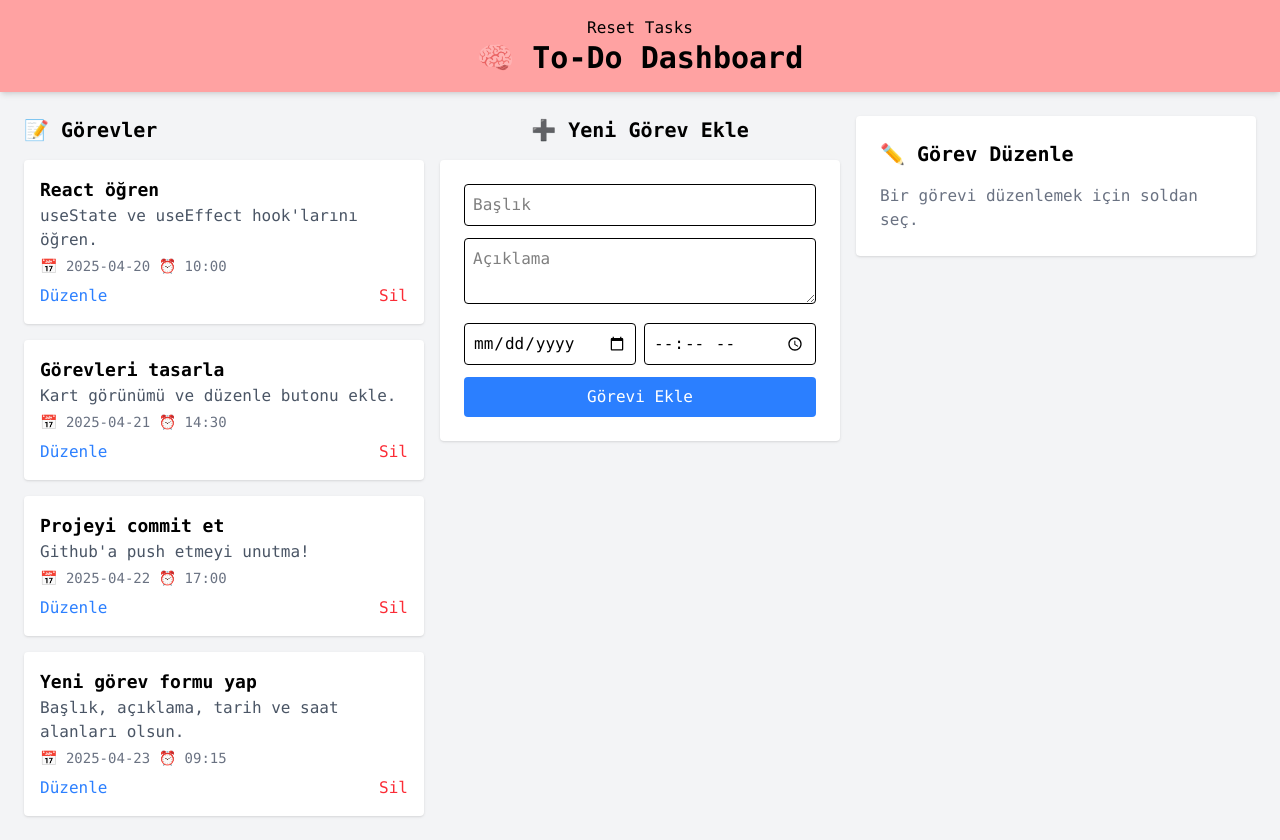
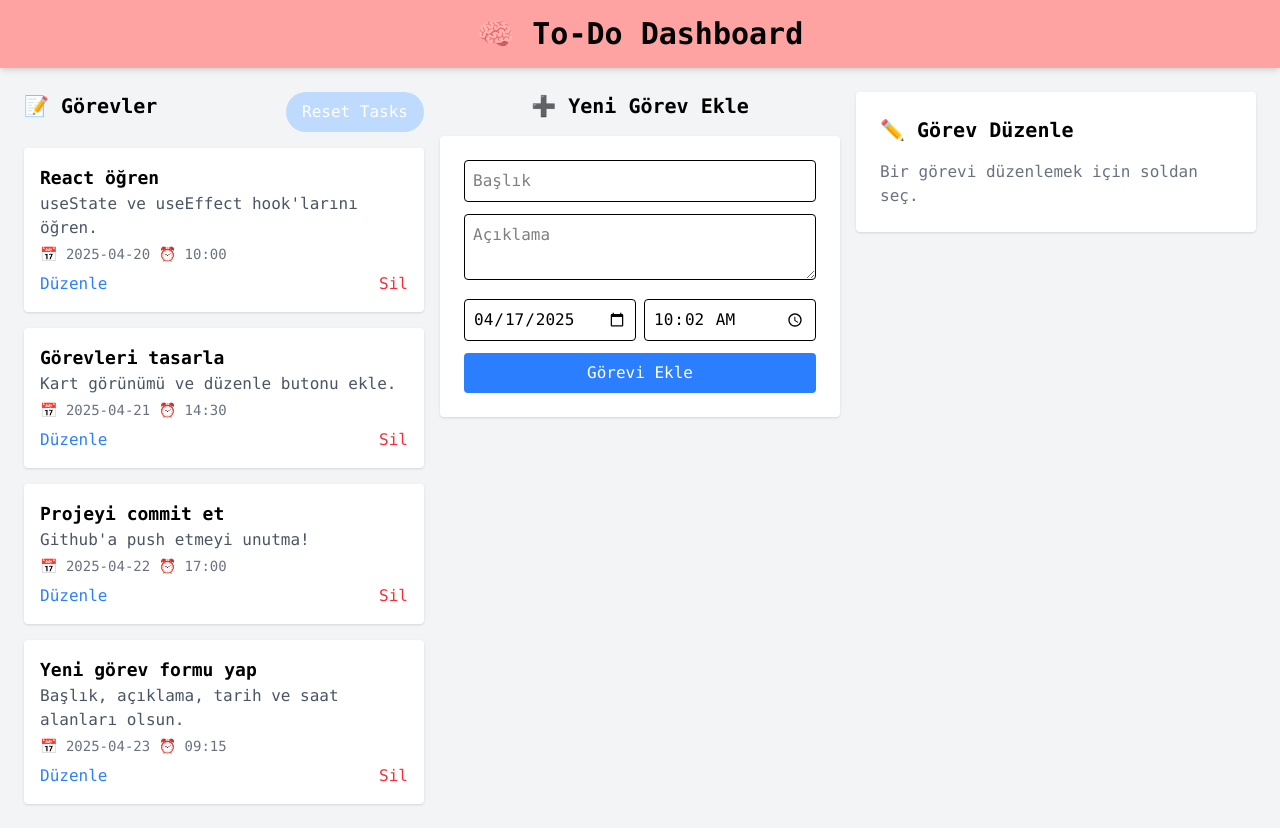
Before and after one commit to BerenSaglam41/To-Do-React, a React (Vite) app in the folder My-Project/: page / in a window 1280 px wide. Built offline with nearby package versions, Linux system fonts and the light colour scheme.

Commit message:
Updating

```diff
--- a/My-Project/src/compoments/AddMission.jsx
+++ b/My-Project/src/compoments/AddMission.jsx
@@ -1,10 +1,26 @@
-import React from 'react'
-import { useContext } from 'react';
+import React, { useContext, useEffect } from 'react';
 import { AppContext } from '../context/AppContext';
 
 const AddMission = () => {
-    const { setTasks,setNewTask,newTask } = useContext(AppContext);
-    // Görev ekleme
+  const { setTasks, setNewTask, newTask } = useContext(AppContext);
+
+  // Bugünün tarihini "YYYY-MM-DD" formatında alır
+  const getCurrentDate = () => new Date().toISOString().slice(0, 10);
+
+  // Şu anki saati "HH:MM" formatında alır
+  const getCurrentTime = () => new Date().toTimeString().slice(0, 5);
+
+  // Bileşen yüklendiğinde başlangıç tarih/saat ayarla
+  useEffect(() => {
+    setNewTask({
+      title: '',
+      description: '',
+      date: getCurrentDate(),
+      time: getCurrentTime(),
+    });
+  }, []);
+
+  // Görev ekleme işlemi
   const handleAddTask = () => {
     if (!newTask.title) return alert("Başlık boş olamaz!");
     const task = {
@@ -12,8 +28,16 @@ const AddMission = () => {
       id: Date.now(),
     };
     setTasks((prev) => [...prev, task]);
-    setNewTask({ title: '', description: '', date: '', time: '' });
+
+    // Formu sıfırla, tarih ve saat tekrar şu anki zaman olsun
+    setNewTask({
+      title: '',
+      description: '',
+      date: getCurrentDate(),
+      time: getCurrentTime(),
+    });
   };
+
   return (
     <div>
       <h2 className="text-xl font-semibold mb-4 text-center">➕ Yeni Görev Ekle</h2>
@@ -47,13 +71,13 @@ const AddMission = () => {
         </div>
         <button
           onClick={handleAddTask}
-            className="w-full bg-blue-500 text-white py-2 rounded hover:bg-blue-600 transition"
+          className="w-full bg-blue-500 text-white py-2 rounded hover:bg-blue-600 transition active:bg-white/20"
         >
           Görevi Ekle
         </button>
       </section>
     </div>
-  )
-}
+  );
+};
 
-export default AddMission
+export default AddMission;
--- a/My-Project/src/compoments/Missinons.jsx
+++ b/My-Project/src/compoments/Missinons.jsx
@@ -1,7 +1,7 @@
 import React, { useContext } from 'react'
 import { AppContext } from '../context/AppContext';
 const Missinons = () => {
-    const {tasks,setEditingTask,setTasks} = useContext(AppContext);
+    const {tasks,setEditingTask,setTasks,resetTasks} = useContext(AppContext);
 
     const handleEdit = (task) => {
         setEditingTask({ ...task }); // kopya ver ki inputlar controlled olsun
@@ -9,16 +9,42 @@ const Missinons = () => {
     const handleDelete = (task) => {
     setTasks((prev) => prev.filter((t) => t.id !== task.id));
     }
+    const getTaskStatus = (dateStr) => {
+      const today = new Date();
+      const taskDate = new Date(dateStr);
+      const diffTime = taskDate.getTime() - today.getTime();
+      const diffDays = Math.ceil(diffTime / (1000 * 60 * 60 * 24));
+      if (diffDays < 0) return "Tarih geçti";
+      if (diffDays <= 2) return "Tarihi yaklaşıyor";
+      return null;
+    }
+
   return (
     <div>
         <section className="space-y-4">
-          <h2 className="text-xl font-semibold">📝 Görevler</h2>
+          <div className='flex justify-between'>
+            <h2 className="text-xl font-semibold">📝 Görevler</h2>
+            <button className='px-4 py-2 rounded-full bg-blue-200 hover:bg-blue-400 active:bg-white text-white transition duration-100' onClick={()=>resetTasks()}>Reset Tasks</button>
+          </div>
           {tasks.length === 0 && (
             <p className="text-gray-500">Henüz görev yok.</p>
           )}
           {tasks.map((task) => (
             <div key={task.id} className="bg-white p-4 rounded shadow">
-              <h3 className="font-bold text-lg">{task.title}</h3>
+              <div className='flex justify-between'>
+                <h3 className="font-bold text-lg">{task.title}</h3>
+                <p
+                  className={
+                    getTaskStatus(task.date) === "Tarih geçti"
+                      ? "text-white font-semibold font-bold bg-red-950 px-2 py-2 rounded-full "
+                      : getTaskStatus(task.date) === "Tarihi yaklaşıyor"
+                      ? "text-white py-2 font-semibold bg-red-500 rounded-full px-2"
+                      : ""
+                  }
+                >
+                  {getTaskStatus(task.date)}
+                </p>
+              </div>
               <p className="text-gray-600">{task.description}</p>
               <div className="text-sm text-gray-500 mt-1">
                 📅 {task.date} ⏰ {task.time}
@@ -26,7 +52,11 @@ const Missinons = () => {
               <div className='flex justify-between'>
                 <button
                   onClick={() => handleEdit(task)}
-                  className="text-blue-500 hover:underline mt-2"
+                  className={
+                    getTaskStatus(task.date) === "Tarih geçti" ?
+                    "text-black-500 hover:underline mt-2 pointer-events-none" :
+                    "text-blue-500 hover:underline mt-2"
+                  }
                 >
                   Düzenle
                 </button>
--- a/My-Project/src/compoments/header.jsx
+++ b/My-Project/src/compoments/header.jsx
@@ -1,12 +1,9 @@
-import React, { useContext } from 'react';
-import { AppContext } from '../context/AppContext';
+import React from 'react';
 
 const Header = () => {
-  const {resetTasks} = useContext(AppContext);
   return (
     <div>
       <header className="bg-red-300 p-4 text-center shadow-md">
-        <button onClick={()=>resetTasks()}>Reset Tasks</button>
         <h1 className="text-3xl font-bold">🧠 To-Do Dashboard</h1>
       </header>
     </div>
```
Lines whose indentation alone changed are shown as unchanged.
